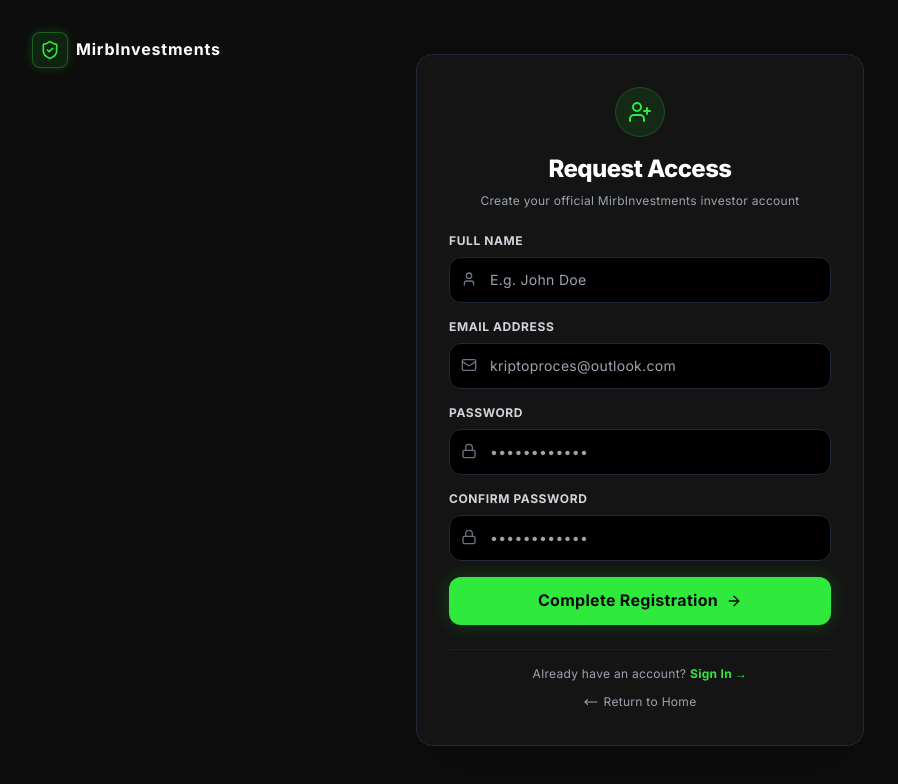
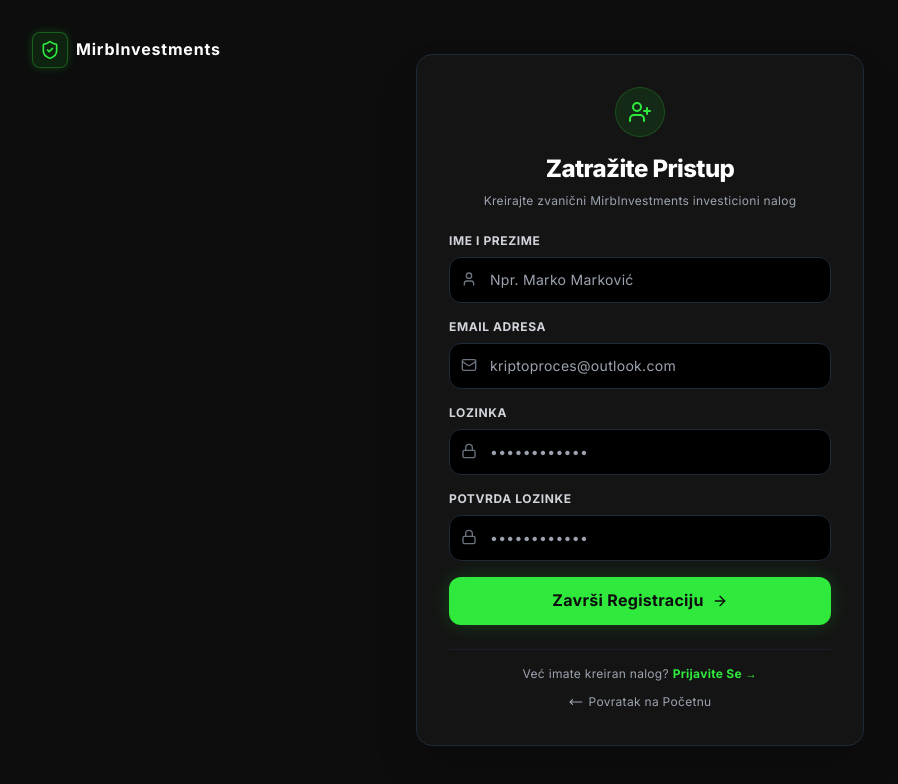
Before and after one commit to Mirb88/MirbInvestments-Web3, a Next.js app: page /register in a window 1280 px wide. Shown: the top 784 px of the page, without its empty margins (0-898 px from the left). Built offline with nearby package versions, Linux system fonts and the light colour scheme; no server answers.

Commit message:
feat: potpuna sinergija autentifikacije, korisnickih potvrdnih poruka i direktne navigacije

```diff
--- a/src/app/login/page.tsx
+++ b/src/app/login/page.tsx
@@ -4,7 +4,7 @@ export const dynamic = 'force-dynamic';
 
 import React, { useState, useEffect } from 'react';
 import Link from 'next/link';
-import { ShieldCheck, Mail, Lock, LogIn, ArrowRight, MoveLeft } from 'lucide-react';
+import { ShieldCheck, Mail, Lock, LogIn, ArrowRight, MoveLeft, CheckCircle2 } from 'lucide-react';
 import { signInWithEmailAndPassword } from 'firebase/auth';
 import { auth } from '@/lib/firebase';
 
@@ -13,6 +13,7 @@ export default function LoginPage() {
   const [email, setEmail] = useState('');
   const [password, setPassword] = useState('');
   const [error, setError] = useState<string | null>(null);
+  const [successMsg, setSuccessMsg] = useState<string | null>(null);
   const [isLoading, setIsLoading] = useState(false);
 
   useEffect(() => {
@@ -24,7 +25,7 @@ export default function LoginPage() {
       <div className="min-h-screen flex items-center justify-center bg-[#0D0D0D] text-white">
         <div className="flex items-center gap-3">
           <div className="h-6 w-6 animate-spin rounded-full border-2 border-[#2FE93D] border-t-transparent" />
-          <span className="text-sm font-semibold tracking-wider text-gray-400">Loading Portal...</span>
+          <span className="text-sm font-semibold tracking-wider text-gray-400">Učitavanje Portala...</span>
         </div>
       </div>
     );
@@ -33,19 +34,26 @@ export default function LoginPage() {
   const handleSignIn = async (e: React.FormEvent) => {
     e.preventDefault();
     setError(null);
+    setSuccessMsg(null);
     setIsLoading(true);
 
     try {
       await signInWithEmailAndPassword(auth, email, password);
-      window.location.href = '/';
+
+      setSuccessMsg('Prijava uspješna! Preusmjeravanje na portal...');
+
+      setTimeout(() => {
+        window.location.assign('/');
+      }, 800);
+
     } catch (err: any) {
       console.error('Login error:', err);
       if (err.code === 'auth/user-not-found' || err.code === 'auth/wrong-password' || err.code === 'auth/invalid-credential') {
-        setError('Invalid email or password credentials.');
+        setError('Neispravni podaci za prijavu. Provjerite email i lozinku.');
       } else if (err.code === 'auth/invalid-email') {
-        setError('Invalid email format.');
+        setError('Format email adrese nije validan.');
       } else {
-        setError(err?.message || 'Login failed. Please check your credentials.');
+        setError(err?.message || 'Greška pri prijavi. Pokušajte ponovo.');
       }
       setIsLoading(false);
     }
@@ -68,18 +76,24 @@ export default function LoginPage() {
             <LogIn className="h-6 w-6" />
           </div>
           <h1 className="text-2xl font-black tracking-tight text-white">Institutional Sign In</h1>
-          <p className="text-gray-400 text-xs">Enter your credentials to access your secure portfolio</p>
+          <p className="text-gray-400 text-xs">Prijavite se za pristup Vašem investicionom portfelju</p>
         </div>
 
         {error && (
-          <div className="p-3 bg-red-950/50 border border-red-900 text-red-400 text-xs rounded-xl text-center">
+          <div className="p-3 bg-red-950/50 border border-red-900 text-red-400 text-xs rounded-xl text-center animate-fade-in">
             {error}
+          </div>
+        )}
+
+        {successMsg && (
+          <div className="p-3 bg-[#2FE93D]/10 border border-[#2FE93D]/40 text-[#2FE93D] text-xs rounded-xl text-center flex items-center justify-center gap-2 font-semibold">
+            <CheckCircle2 className="h-4 w-4" /> {successMsg}
           </div>
         )}
 
         <form onSubmit={handleSignIn} className="space-y-4">
           <div>
-            <label className="block text-xs font-semibold uppercase tracking-wider text-gray-300 mb-2">Email Address</label>
+            <label className="block text-xs font-semibold uppercase tracking-wider text-gray-300 mb-2">Email Adresa</label>
             <div className="relative">
               <Mail className="absolute left-3 top-3.5 h-4 w-4 text-gray-500" />
               <input
@@ -94,7 +108,7 @@ export default function LoginPage() {
           </div>
 
           <div>
-            <label className="block text-xs font-semibold uppercase tracking-wider text-gray-300 mb-2">Password</label>
+            <label className="block text-xs font-semibold uppercase tracking-wider text-gray-300 mb-2">Lozinka</label>
             <div className="relative">
               <Lock className="absolute left-3 top-3.5 h-4 w-4 text-gray-500" />
               <input
@@ -113,20 +127,20 @@ export default function LoginPage() {
             disabled={isLoading}
             className="w-full bg-[#2FE93D] font-bold text-[#0D0D0D] hover:bg-[#28d336] transition-all h-12 rounded-xl flex items-center justify-center gap-2 mt-4 cursor-pointer shadow-[0_0_20px_rgba(47,233,61,0.2)]"
           >
-            {isLoading ? 'Authenticating...' : <>Access Secure Portal <ArrowRight className="h-4 w-4" /></>}
+            {isLoading ? 'Verifikacija u toku...' : <>Pristupi Portalu <ArrowRight className="h-4 w-4" /></>}
           </button>
         </form>
 
         <div className="text-center pt-4 border-t border-gray-800/60 text-xs text-gray-400 space-y-3">
           <div>
-            Don&apos;t have an account?{' '}
+            Nemate kreiran nalog?{' '}
             <Link href="/register" className="text-[#2FE93D] font-semibold hover:underline">
-              Request Platform Access &rarr;
+              Zatražite Pristup Platformi &rarr;
             </Link>
           </div>
           <div>
             <Link href="/" className="inline-flex items-center gap-1.5 text-gray-400 hover:text-white">
-              <MoveLeft className="h-3.5 w-3.5" /> Return to Home
+              <MoveLeft className="h-3.5 w-3.5" /> Povratak na Početnu
             </Link>
           </div>
         </div>
--- a/src/app/register/page.tsx
+++ b/src/app/register/page.tsx
@@ -4,7 +4,7 @@ export const dynamic = 'force-dynamic';
 
 import React, { useState, useEffect } from 'react';
 import Link from 'next/link';
-import { ShieldCheck, Mail, Lock, User, UserPlus, ArrowRight, MoveLeft } from 'lucide-react';
+import { ShieldCheck, Mail, Lock, User, UserPlus, ArrowRight, MoveLeft, CheckCircle2 } from 'lucide-react';
 import { createUserWithEmailAndPassword, updateProfile } from 'firebase/auth';
 import { doc, setDoc } from 'firebase/firestore';
 import { auth, db } from '@/lib/firebase';
@@ -16,6 +16,7 @@ export default function RegisterPage() {
   const [password, setPassword] = useState('');
   const [confirmPassword, setConfirmPassword] = useState('');
   const [error, setError] = useState<string | null>(null);
+  const [successMsg, setSuccessMsg] = useState<string | null>(null);
   const [isLoading, setIsLoading] = useState(false);
 
   useEffect(() => {
@@ -27,7 +28,7 @@ export default function RegisterPage() {
       <div className="min-h-screen flex items-center justify-center bg-[#0D0D0D] text-white">
         <div className="flex items-center gap-3">
           <div className="h-6 w-6 animate-spin rounded-full border-2 border-[#2FE93D] border-t-transparent" />
-          <span className="text-sm font-semibold tracking-wider text-gray-400">Loading Portal...</span>
+          <span className="text-sm font-semibold tracking-wider text-gray-400">Učitavanje Portala...</span>
         </div>
       </div>
     );
@@ -36,14 +37,15 @@ export default function RegisterPage() {
   const handleRegister = async (e: React.FormEvent) => {
     e.preventDefault();
     setError(null);
+    setSuccessMsg(null);
 
     if (password !== confirmPassword) {
-      setError('Passwords do not match.');
+      setError('Lozinke se ne podudaraju.');
       return;
     }
 
     if (password.length < 6) {
-      setError('Password must be at least 6 characters.');
+      setError('Lozinka mora imati najmanje 6 karaktera.');
       return;
     }
 
@@ -68,20 +70,25 @@ export default function RegisterPage() {
           });
         }
       } catch (dbErr) {
-        console.warn('Firestore write warning:', dbErr);
+        console.warn('Firestore fallback warning:', dbErr);
       }
 
-      window.location.href = '/';
+      setSuccessMsg('Nalog je uspješno kreiran! Automatsko preusmjeravanje na portal...');
+
+      setTimeout(() => {
+        window.location.assign('/');
+      }, 1200);
+
     } catch (err: any) {
       console.error('Registration error:', err);
       if (err.code === 'auth/email-already-in-use') {
-        setError('This email address is already registered.');
+        setError('Ova email adresa je već registrovana u sistemu.');
       } else if (err.code === 'auth/invalid-email') {
-        setError('Invalid email address format.');
+        setError('Format email adrese nije ispravan.');
       } else if (err.code === 'auth/weak-password') {
-        setError('Password is too weak.');
+        setError('Lozinka je previše slaba.');
       } else {
-        setError(err?.message || 'Failed to create account. Please try again.');
+        setError(err?.message || 'Greška pri kreiranju naloga. Pokušajte ponovo.');
       }
       setIsLoading(false);
     }
@@ -103,8 +110,8 @@ export default function RegisterPage() {
           <div className="mx-auto inline-flex p-3 rounded-full bg-[#2FE93D]/10 text-[#2FE93D] mb-2 border border-[#2FE93D]/20">
             <UserPlus className="h-6 w-6" />
           </div>
-          <h1 className="text-2xl font-black tracking-tight text-white">Request Access</h1>
-          <p className="text-gray-400 text-xs">Create your official MirbInvestments investor account</p>
+          <h1 className="text-2xl font-black tracking-tight text-white">Zatražite Pristup</h1>
+          <p className="text-gray-400 text-xs">Kreirajte zvanični MirbInvestments investicioni nalog</p>
         </div>
 
         {error && (
@@ -113,9 +120,15 @@ export default function RegisterPage() {
           </div>
         )}
 
+        {successMsg && (
+          <div className="p-3 bg-[#2FE93D]/10 border border-[#2FE93D]/40 text-[#2FE93D] text-xs rounded-xl text-center flex items-center justify-center gap-2 font-semibold animate-pulse">
+            <CheckCircle2 className="h-4 w-4" /> {successMsg}
+          </div>
+        )}
+
         <form onSubmit={handleRegister} className="space-y-4">
           <div>
-            <label className="block text-xs font-semibold uppercase tracking-wider text-gray-300 mb-2">Full Name</label>
+            <label className="block text-xs font-semibold uppercase tracking-wider text-gray-300 mb-2">Ime i Prezime</label>
             <div className="relative">
               <User className="absolute left-3 top-3.5 h-4 w-4 text-gray-500" />
               <input
@@ -123,14 +136,14 @@ export default function RegisterPage() {
                 required
                 value={fullName}
                 onChange={(e) => setFullName(e.target.value)}
-                placeholder="E.g. John Doe"
+                placeholder="Npr. Marko Marković"
                 className="w-full pl-10 bg-black border border-gray-800 rounded-xl px-4 py-3 text-sm text-white focus:outline-none focus:border-[#2FE93D] transition-colors"
               />
             </div>
           </div>
 
           <div>
-            <label className="block text-xs font-semibold uppercase tracking-wider text-gray-300 mb-2">Email Address</label>
+            <label className="block text-xs font-semibold uppercase tracking-wider text-gray-300 mb-2">Email Adresa</label>
             <div className="relative">
               <Mail className="absolute left-3 top-3.5 h-4 w-4 text-gray-500" />
               <input
@@ -145,7 +158,7 @@ export default function RegisterPage() {
           </div>
 
           <div>
-            <label className="block text-xs font-semibold uppercase tracking-wider text-gray-300 mb-2">Password</label>
+            <label className="block text-xs font-semibold uppercase tracking-wider text-gray-300 mb-2">Lozinka</label>
             <div className="relative">
               <Lock className="absolute left-3 top-3.5 h-4 w-4 text-gray-500" />
               <input
@@ -160,7 +173,7 @@ export default function RegisterPage() {
           </div>
 
           <div>
-            <label className="block text-xs font-semibold uppercase tracking-wider text-gray-300 mb-2">Confirm Password</label>
+            <label className="block text-xs font-semibold uppercase tracking-wider text-gray-300 mb-2">Potvrda Lozinke</label>
             <div className="relative">
               <Lock className="absolute left-3 top-3.5 h-4 w-4 text-gray-500" />
               <input
@@ -179,20 +192,20 @@ export default function RegisterPage() {
             disabled={isLoading}
             className="w-full bg-[#2FE93D] font-bold text-[#0D0D0D] hover:bg-[#28d336] transition-all h-12 rounded-xl flex items-center justify-center gap-2 mt-4 cursor-pointer shadow-[0_0_20px_rgba(47,233,61,0.2)]"
           >
-            {isLoading ? 'Creating Account...' : <>Complete Registration <ArrowRight className="h-4 w-4" /></>}
+            {isLoading ? 'Kreiranje Naloga...' : <>Završi Registraciju <ArrowRight className="h-4 w-4" /></>}
           </button>
         </form>
 
         <div className="text-center pt-4 border-t border-gray-800/60 text-xs text-gray-400 space-y-3">
           <div>
-            Already have an account?{' '}
+            Već imate kreiran nalog?{' '}
             <Link href="/login" className="text-[#2FE93D] font-semibold hover:underline">
-              Sign In &rarr;
+              Prijavite Se &rarr;
             </Link>
           </div>
           <div>
             <Link href="/" className="inline-flex items-center gap-1.5 text-gray-400 hover:text-white">
-              <MoveLeft className="h-3.5 w-3.5" /> Return to Home
+              <MoveLeft className="h-3.5 w-3.5" /> Povratak na Početnu
             </Link>
           </div>
         </div>
```
